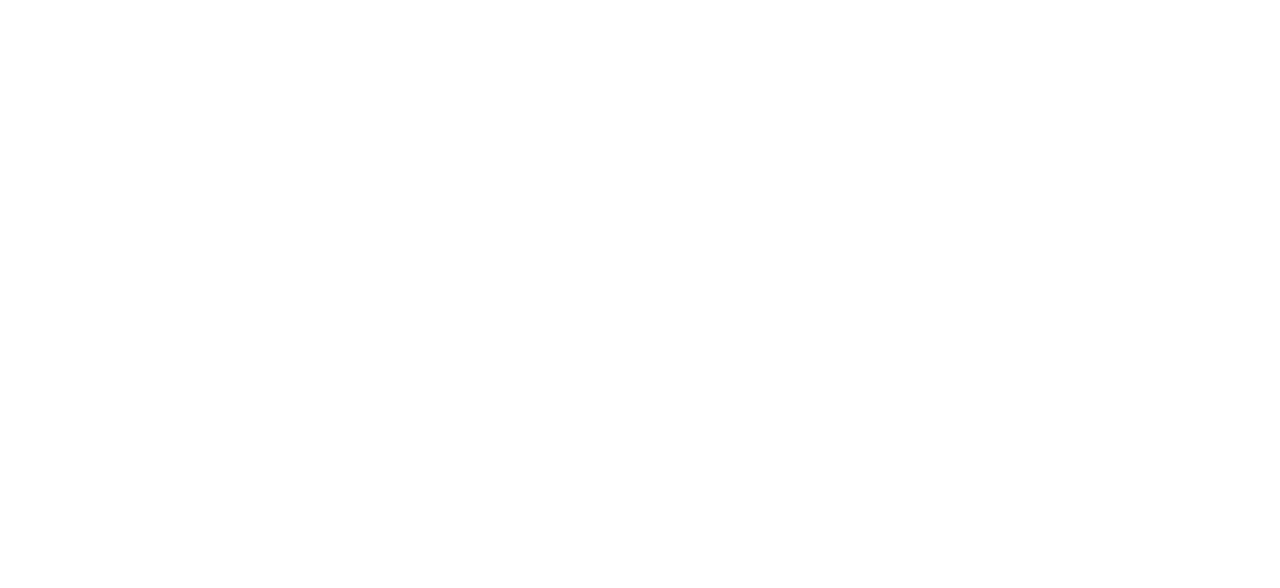
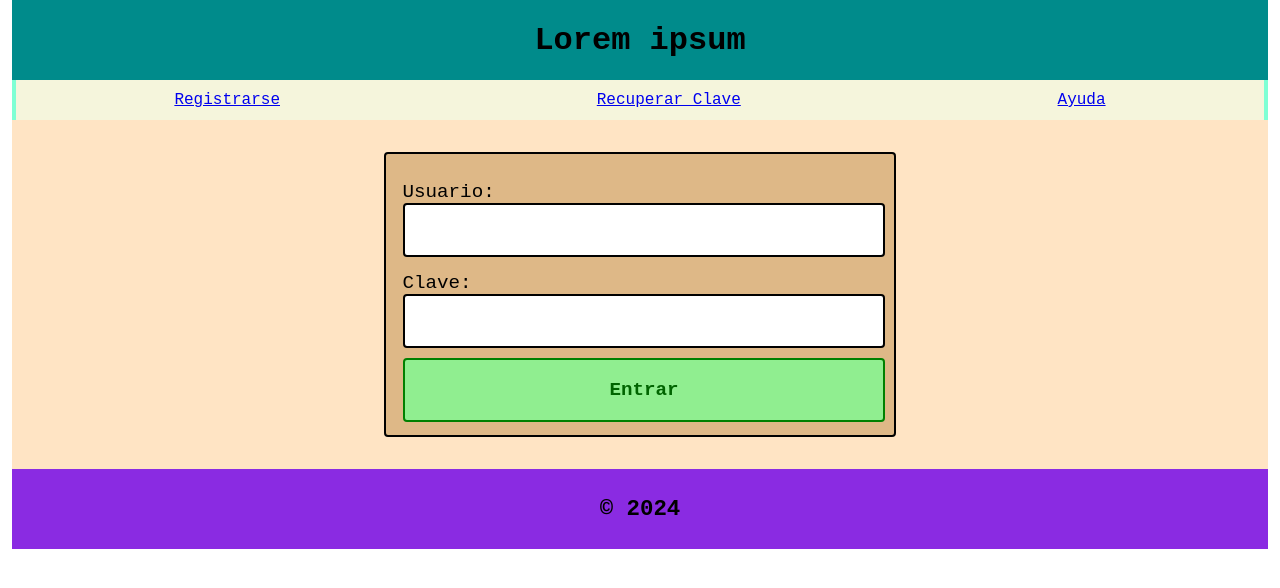
Before and after one commit to voxede/css-flexbox, a plain HTML site: page uw-project/index.html in a window 1280 px wide. Drawn offline with Linux system fonts and the light colour scheme.

Commit message:
Pagina principal echa

```diff
--- a/uw-project/css/style.css
+++ b/uw-project/css/style.css
@@ -0,0 +1,89 @@
+*,
+*::after,
+*::before {
+    box-sizing: border-box;
+    font-family: 'Courier New', Courier, monospace;
+
+    margin: 0 0.5vh;
+    padding: 0;
+}
+
+.login-header {
+    background-color: darkcyan;
+    height: 10vh;
+    display: flex;
+    justify-content: center;
+    align-items: center;
+}
+
+.login-navbar {
+    background-color: aquamarine;
+    height: 5vh;
+}
+
+.login-navbar ul {
+    background-color: beige;
+    list-style-type: none;
+    height: 100%;
+    width: auto;
+    display: flex;
+    justify-content: space-around;
+    align-items: center;
+}
+
+.login-form-section {
+    background-color: bisque;
+    display: flex;
+    justify-content: center;
+    align-items: center;
+}
+
+.login-form {
+    border: 2px solid black;
+    border-radius: 4px;
+    margin-top: 4vh;
+    margin-bottom: 4vh;
+    background-color: burlywood;
+    width: 40vw;
+    padding: 1%;
+}
+
+.login-form label {
+    display: block;
+    font-size: 1.2rem;
+    margin-top: 3%;
+}
+
+.login-form input {
+    border: 2px solid black;
+    border-radius: 4px;
+    width: 100%;
+    height: 6.8vh;
+}
+
+.login-form button {
+    background-color: lightgreen;
+    border: 2px solid green;
+    color: darkgreen;
+    border-radius: 4px;
+    display: block;
+    width: 100%;
+    height: 8vh;
+    margin-top: 2%;
+    font-size: 1.2rem;
+    font-weight: bold;
+    cursor: pointer;
+}
+
+footer {
+    background-color: blueviolet;
+    height: 10vh;
+    display: flex;
+    justify-content: center;
+    align-items: center;
+}
+
+footer p {
+    font-size: 1.4rem;
+    font-weight: bold;
+}
--- a/uw-project/index.html
+++ b/uw-project/index.html
@@ -7,6 +7,27 @@
     <link rel="stylesheet" href="css/style.css">
 </head>
 <body>
-
+    <header class="login-header">
+        <h1>Lorem ipsum</h1>
+    </header>
+    <nav class="login-navbar">
+        <ul>
+            <li><a href="#">Registrarse</a></li>
+            <li><a href="#">Recuperar Clave</a></li>
+            <li><a href="#">Ayuda</a></li>
+        </ul>
+    </nav>
+    <section class="login-form-section">
+        <form class="login-form" action="">
+            <label for="user">Usuario:</label>
+            <input type="text" name="user" id="user">
+            <label for="pass">Clave:</label>
+            <input type="password" name="pass" id="pass">
+            <button type="submit">Entrar</button>
+        </form>
+    </section>
+    <footer>
+        <p>&copy; 2024</p>
+    </footer>
 </body>
 </html>
```
